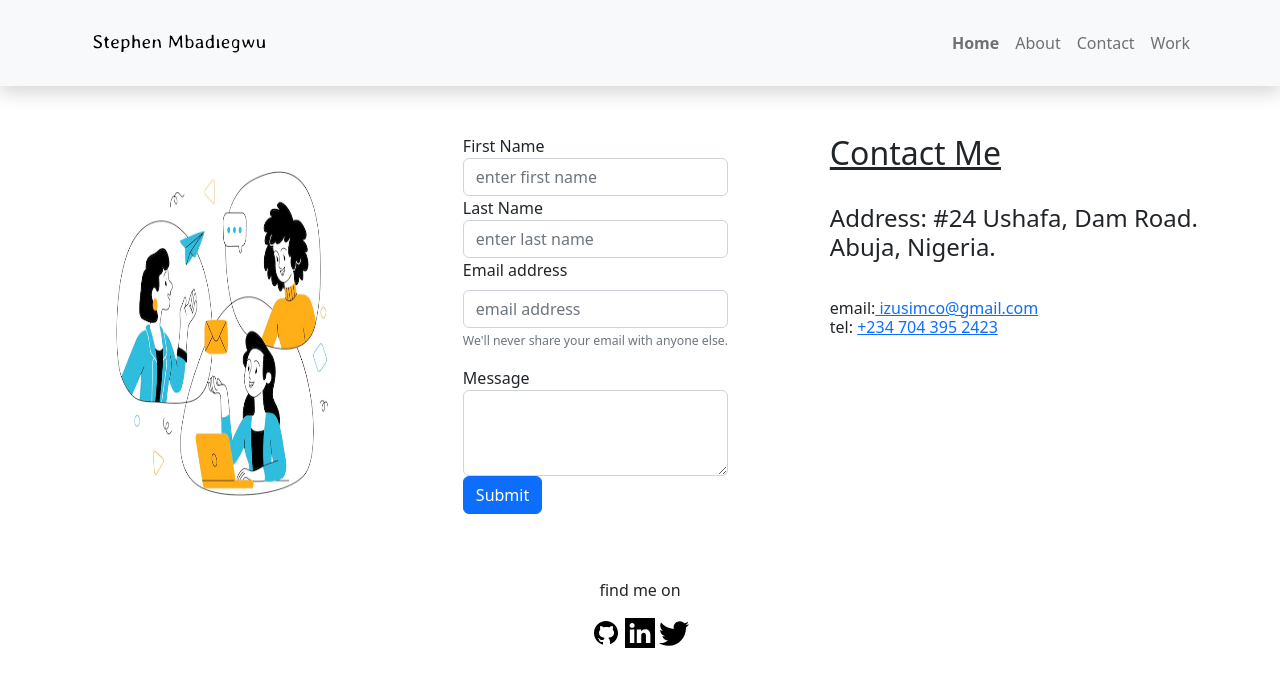
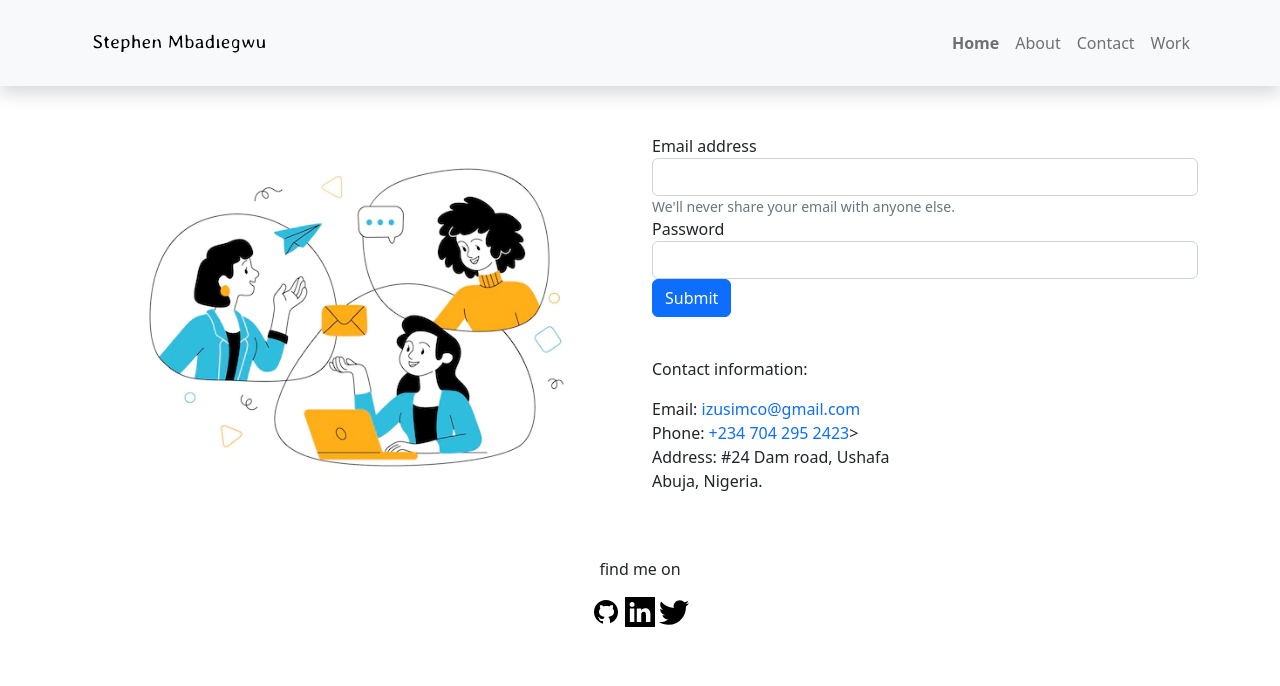
Before and after one commit to Izusimco/My-Portfolio2, a plain HTML site: page contact.html in a window 1280 px wide. Drawn offline with nearby package versions, Linux system fonts and the light colour scheme; a script that the page names is missing.

Commit message:
changed/added some texts and images on the contact.html
Added/contact.html

```diff
--- a/contact.html
+++ b/contact.html
@@ -39,33 +39,32 @@
     </div>
   </nav>
   </header>
-<div class="container d-flex">
-    <img src="img/contactm.webp" class="w-25" alt="contactmeimg">
- <form class="ms-auto">
+  <div class="container">
+    <div class="row">
+      <div class="col-sm-12 col-md-6">
+        <img src="img/contactm.webp" alt="contact-image" class="img-fluid">
+      </div>
+      <div class="col-sm-12 col-md-6">
+        <form>
           <div class="form-group">
-      <label for="firstName">First Name</label>
-      <input type="text" class="form-control" id="firstName" placeholder="enter first name">
+            <label for="exampleInputEmail1">Email address</label>
+            <input type="email" class="form-control" id="exampleInputEmail1" aria-describedby="emailHelp">
+            <small id="emailHelp" class="form-text text-muted">We'll never share your email with anyone else.</small>
           </div>
           <div class="form-group">
-      <label for="lastName">Last Name</label>
-      <input type="text" class="form-control" id="lastName" placeholder="enter last name">
-    </div>
-    <div class="mb-3">
-      <label for="exampleInputEmail1" class="form-label">Email address</label>
-      <input type="email" class="form-control form" id="exampleInputEmail1" aria-describedby="emailHelp" placeholder="email address">
-      <div id="emailHelp" class="form-text"><small>We'll never share your email with anyone else.</small></h6></div>
-    </div>
-    <div class="form-group">
-      <label for="message">Message</label>
-      <textarea class="form-control" id="message" rows="3"></textarea>
+            <label for="exampleInputPassword1">Password</label>
+            <input type="password" class="form-control" id="exampleInputPassword1">
           </div>
           <button type="submit" class="btn btn-primary">Submit</button>
         </form>
-  <div class="ms-auto">
-    <h2 class="text-decoration-underline">Contact Me</h2><br>
-  <h4> Address: #24 Ushafa, Dam Road.<br>Abuja, Nigeria.<br><br>
-    <h6>email:<a href="mailto:izusimco@gmail.com"> izusimco@gmail.com </a><br>
-    tel: <a href="tel:+234 806 9396 655">+234 704 395 2423</h6></a></h4>
+        <br>
+        <p>Contact information:</p>
+        <ul class="list-unstyled">
+          <li>Email: <a href="mailto:izusimco@gmail.com" class="text-decoration-none"> izusimco@gmail.com </a><br></li>
+          <li>Phone: <a href="tel:+234 704 295 2423"class="text-decoration-none">+234 704 295 2423</a>></li>
+          <li>Address: #24 Dam road, Ushafa<br>Abuja, Nigeria.</li>
+        </ul>
+      </div>
     </div>
   </div>
   <footer class="text-center mt-5">
```
Also changed, not shown: about.html (+5 -3 lines), index.html (+14 -11 lines), work.html (+24 -25 lines), img/Screenshot (10).png (added), img/Screenshot (11).png (added), img/Screenshot (12).png (added), img/Screenshot (13).png (added). Lines whose indentation alone changed are shown as unchanged.
